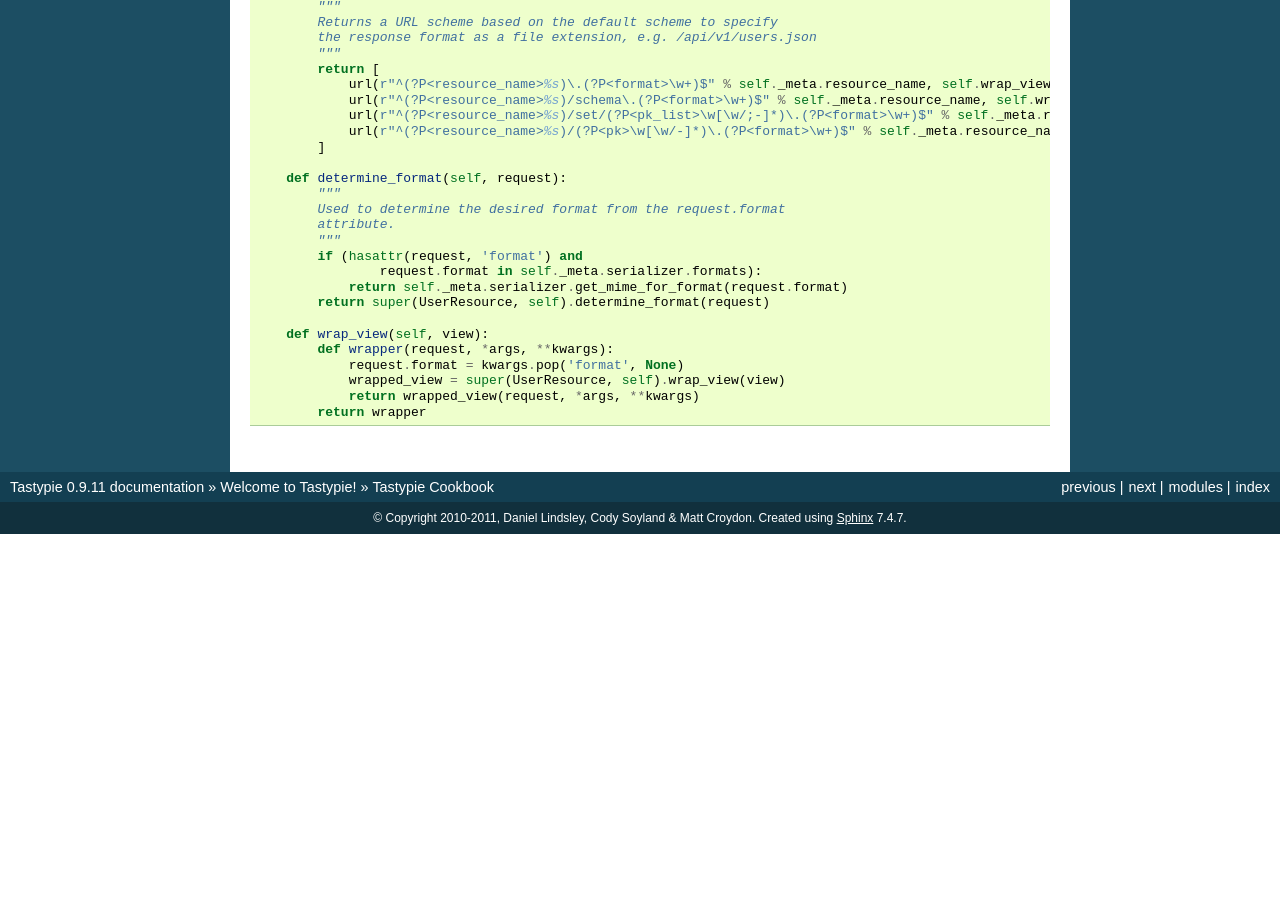
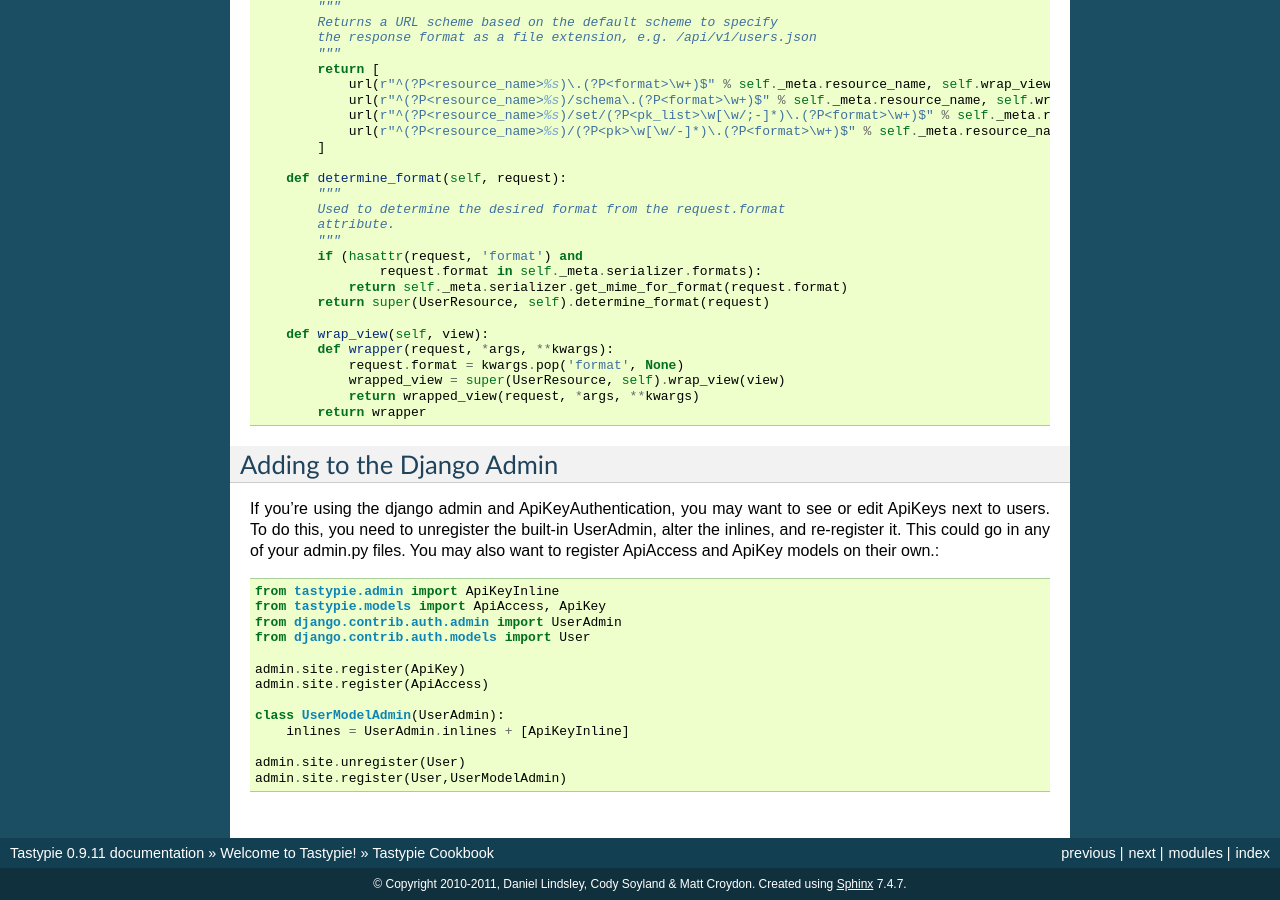
Before and after one commit to django-tastypie/django-tastypie, a Sphinx documentation site: the page built from docs/cookbook.rst, in a window 1280 px wide and 900 px high, scrolled down 5258 px. Built offline with Sphinx 7.4.7, drawn with Linux system fonts in a browser that asks for light colours; pages that are not in the unit, such as notebooks, are missing from menus; before the commit the page ends 5792 px from its top, so only the background shows below that; some of the changed text lies outside the part shown.

Commit message:
Added a cookbook entry for altering the django admin.
Closes #189

Thanks for participating in the issue:
miratcan (Mirat Can Bayrak)
derks (BJ Dierkes)
alextreme
mgan59 (Morgan Craft)
goodwinb (Ben Goodwin)
llonchj (Jordi Llonch)

```diff
--- a/docs/cookbook.rst
+++ b/docs/cookbook.rst
@@ -355,3 +355,26 @@ of syntax additional to the default URL scheme::
                 wrapped_view = super(UserResource, self).wrap_view(view)
                 return wrapped_view(request, *args, **kwargs)
             return wrapper
+
+Adding to the Django Admin
+--------------------------
+
+If you're using the django admin and ApiKeyAuthentication, you may want to see
+or edit ApiKeys next to users. To do this, you need to unregister the built-in
+UserAdmin, alter the inlines, and re-register it. This could go in any of your
+admin.py files. You may also want to register ApiAccess and ApiKey models on
+their own.::
+
+    from tastypie.admin import ApiKeyInline
+    from tastypie.models import ApiAccess, ApiKey
+    from django.contrib.auth.admin import UserAdmin
+    from django.contrib.auth.models import User
+
+    admin.site.register(ApiKey)
+    admin.site.register(ApiAccess)
+
+    class UserModelAdmin(UserAdmin):
+        inlines = UserAdmin.inlines + [ApiKeyInline]
+
+    admin.site.unregister(User)
+    admin.site.register(User,UserModelAdmin)
```
